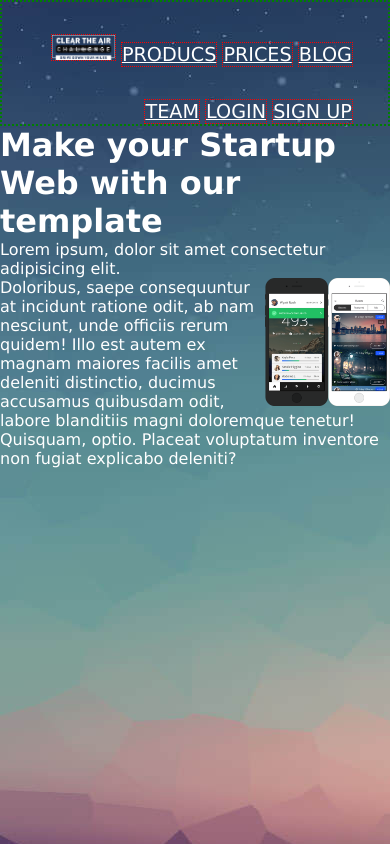
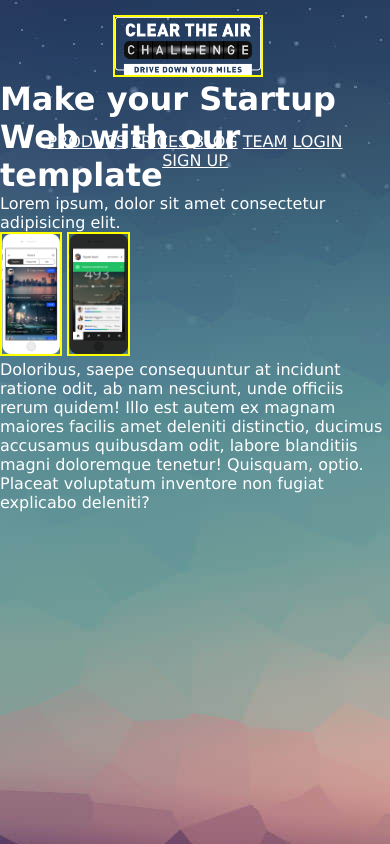
Before and after one commit to okhouja/Mobile-App, a plain HTML site: page index.html in a window 390 px wide. Drawn offline with Linux system fonts and the light colour scheme.

Commit message:
mobile app

```diff
--- a/css/style.css
+++ b/css/style.css
@@ -10,35 +10,61 @@ body {
     "Lucida Sans Unicode", Geneva, Verdana, sans-serif;
 }
 
+.navigation-bar {
+  width: 100%; /* i'm assuming full width */
+  height: 80px; /* change it to desired width */
+}
+.logo {
+  display: inline-block;
+  vertical-align: top;
+  width: 150px;
+  margin: 15px 20px 20px 29vw;
+}
+.navigation-bar > a {
+  display: inline-block;
+  vertical-align: top;
+  margin-right: 20px;
+  height: 80px; /* if you want it to take the full height of the bar */
+  line-height: 80px; /* if you want it vertically middle of the navbar */
+}
+.navigation-bar ul {
+  padding: 0px;
+  margin: 35px;
+  text-align: center;
+  display: inline-block;
+  vertical-align: top;
+}
+
 .menu {
   width: 100vw;
   height: 15vh;
 }
-ul li {
+/* ul li {
   margin-top: 2rem;
   display: inline-block;
   border: dotted 1px red;
   font-size: larger;
   text-align: center;
   text-align: right;
-}
-ul {
+} */
+/* ul {
   padding-right: 9vw;
   float: right;
   text-align: right;
   border: dotted green 2px;
-}
+} */
 
 a {
   color: white;
 }
 img {
+  padding: 100px auto;
+  border: solid 2px yellow;
   width: 16vw;
-  float: right;
 }
-.navimg {
+/* .navimg {
   margin: white 3px solid;
-}
+} */
 h1,
 div {
   color: white;
--- a/index.html
+++ b/index.html
@@ -8,19 +8,15 @@
     <link rel="stylesheet" href="./css/style.css" />
   </head>
   <body>
-    <nav>
-      <ul>
-        <li>
-          <a class="navimg" href="#" title="logo"
-            ><img src="./img/logo_001.png" alt="logo" />
-          </a>
-        </li>
-        <li><a href="#">PRODUCS</a></li>
-        <li><a href="#">PRICES</a></li>
-        <li><a href="#">BLOG</a></li>
-        <li><a href="#">TEAM</a></li>
-        <li><a href="#">LOGIN</a></li>
-        <li><a href="#">SIGN UP</a></li>
+    <nav class="navigation-bar">
+          <img class= "logo" src="./img/logo_001.png"/>
+          <ul>
+        <a href="#">PRODUCS</a>
+       <a href="#">PRICES</a>
+       <a href="#">BLOG</a>
+       <a href="#">TEAM</a>
+       <a href="#">LOGIN</a>
+        <a href="#">SIGN UP</a>
       </ul>
     </nav>
     <div><h1>Make your Startup Web with our template</h1></div>
```
